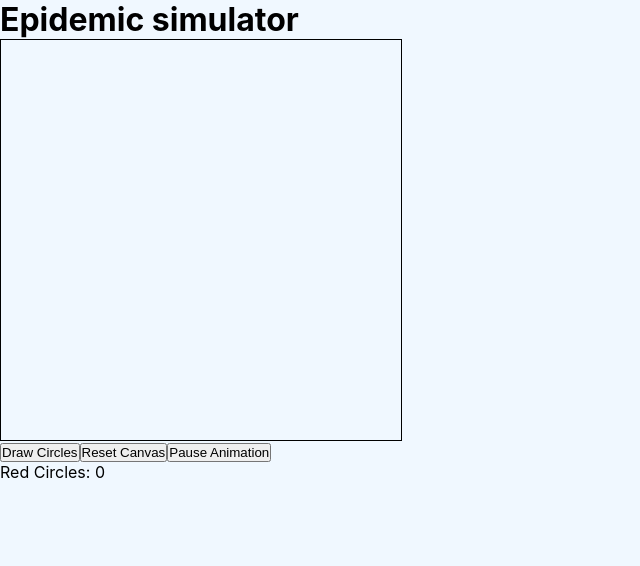
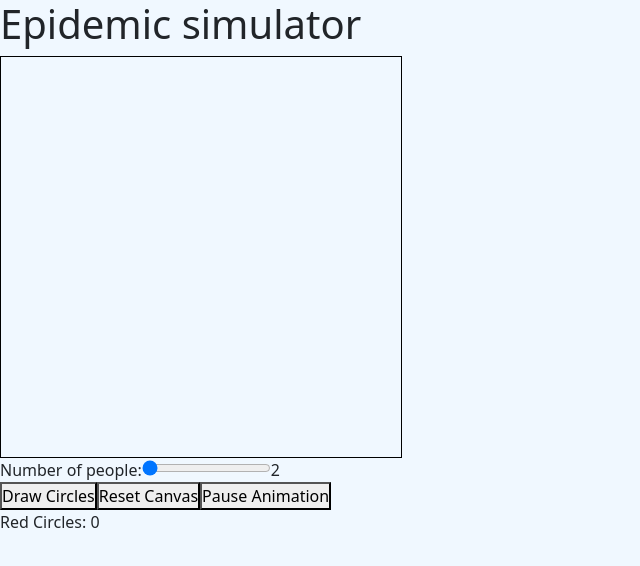
Before and after one commit to jhtkoo0426/Epidemic-Simulation, a React (Create React App) app in the folder simulator-app/: page / in a window 1280 px wide. Shown: the top 566 px of the page, without its empty margins (0-640 px from the left). Built offline with nearby package versions, Linux system fonts and the light colour scheme.

Commit message:
Added slider for varying initial number of people

```diff
--- a/simulator-app/package.json
+++ b/simulator-app/package.json
@@ -6,6 +6,7 @@
     "@testing-library/jest-dom": "^5.16.5",
     "@testing-library/react": "^13.4.0",
     "@testing-library/user-event": "^13.5.0",
+    "bootstrap": "^5.3.0",
     "react": "^18.2.0",
     "react-dom": "^18.2.0",
     "react-scripts": "5.0.1",
--- a/simulator-app/src/App.js
+++ b/simulator-app/src/App.js
@@ -1,6 +1,7 @@
 import React from 'react';
 import Canvas from './js/Canvas';
 import "../src/css/app.css";
+import 'bootstrap/dist/css/bootstrap.css';
 
 
 const App = () => {
--- a/simulator-app/src/js/Canvas.js
+++ b/simulator-app/src/js/Canvas.js
@@ -57,7 +57,8 @@ class Canvas extends Component {
     this.animationFrameId = null;
     this.isAnimating = true;
     this.state = {
-      redCircleCount: 0
+      redCircleCount: 0,
+      noOfPeople: 2,
     };
   }
 
@@ -115,14 +116,28 @@ class Canvas extends Component {
     if (!this.context) {
       this.setupCanvas();
     }
-    // Generate 100 random circles
-    for (let i = 0; i < 100; i++) {
+    const { noOfPeople } = this.state;
+
+    // Clear the existing circles
+    this.circles = [];
+
+    // Generate circles based on the infection radius
+    for (let i = 0; i < noOfPeople; i++) {
       const x = Math.random() * this.canvas.width;
       const y = Math.random() * this.canvas.height;
 
-      // Create a new Circle instance with radius
+      // Create a new Circle instance with updated infection radius
       const circle = new Circle(x, y, this.r, this.canvas.width, this.canvas.height);
       this.circles.push(circle);
+    }
+  };
+
+
+  handleNoOfPeopleChange = (event) => {
+    const newRadius = parseInt(event.target.value);
+    console.log(newRadius);
+    if (!isNaN(newRadius)) {
+      this.setState({ noOfPeople: newRadius });
     }
   };
 
@@ -134,7 +149,7 @@ class Canvas extends Component {
 
   render() {
     const { width, height } = this.props;
-    const { redCircleCount } = this.state;
+    const { redCircleCount, noOfPeople } = this.state;
 
     return (
       <div className="simulator">
@@ -151,6 +166,18 @@ class Canvas extends Component {
           }}
         />
         <div className="control-panel">
+          <div>
+            <label htmlFor="noOfPeopleSlider">Number of people:</label>
+            <input
+              id="noOfPeopleSlider"
+              type="range"
+              min="1"
+              max="1000"
+              value={noOfPeople}
+              onChange={this.handleNoOfPeopleChange}
+            />
+            <span>{noOfPeople}</span>
+          </div>
           <button onClick={this.drawCircle}>Draw Circles</button>
           <button onClick={this.resetCanvas}>Reset Canvas</button>
           <button onClick={this.toggleAnimation}>
```
Also changed, not shown: 1 other file (tests, documents, lock files or other folders).
